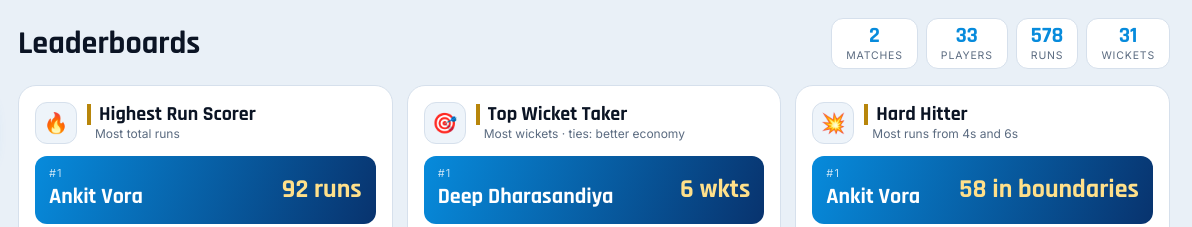
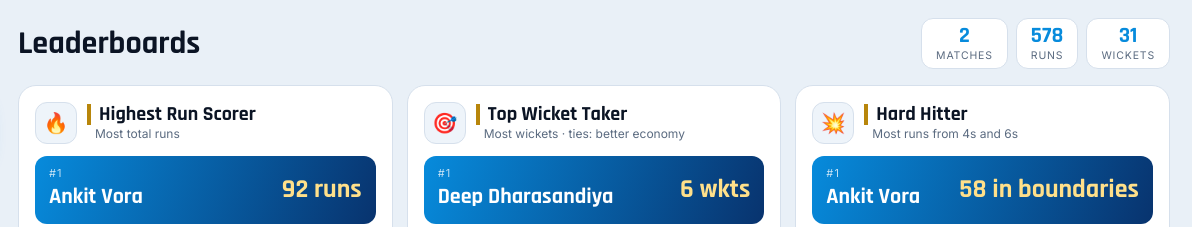
Before and after one commit to ankit935/Titans-Analytics, a plain HTML site: page index.html in a window 1280 px wide. Shown: the top 227 px of the page, 88-1280 px from the left. Drawn offline with Linux system fonts and the light colour scheme.

Commit message:
Remove players section

```diff
--- a/index.html
+++ b/index.html
@@ -89,7 +89,7 @@ CATS=[
 CATS.forEach(c=>c.top=L.filter(c.f).sort(c.s));L.forEach(p=>p.badges=CATS.filter(c=>c.top[0]&&c.top[0].name===p.name).map(c=>c.i+" "+c.k));
 if(!touched)sel=new Set([...L].sort((a,b)=>b.imp-a.imp).slice(0,15).map(p=>p.name))}
 function rebuild(){const seen=new Set();ALL=[];[...SEED,...repo,...remote,...local].forEach(m=>{if(!seen.has(m.id)){seen.add(m.id);ALL.push(m)}});compute();
-$("#kp").innerHTML=`<div><b>${ALL.length}</b>Matches</div><div><b>${L.length}</b>Players</div><div><b>${L.reduce((a,p)=>a+p.r,0)}</b>Runs</div><div><b>${L.reduce((a,p)=>a+p.w,0)}</b>Wickets</div>`;go(tab)}
+$("#kp").innerHTML=`<div><b>${ALL.length}</b>Matches</div><div><b>${L.reduce((a,p)=>a+p.r,0)}</b>Runs</div><div><b>${L.reduce((a,p)=>a+p.w,0)}</b>Wickets</div>`;go(tab)}
 const stats=p=>`<div class="st"><div><b>${p.r}</b><span>Runs</span></div><div><b>${p.w}</b><span>Wkts</span></div><div><b>${p.b?p.sr.toFixed(0):"–"}</b><span>SR</span></div><div><b>${p.bl?p.eco.toFixed(1):"–"}</b><span>Eco</span></div></div>`;
 const toast=t=>{const e=$("#toast");e.textContent=t;e.style.display="block";clearTimeout(e.t);e.t=setTimeout(()=>e.style.display="none",3800)};
 const V={
```
